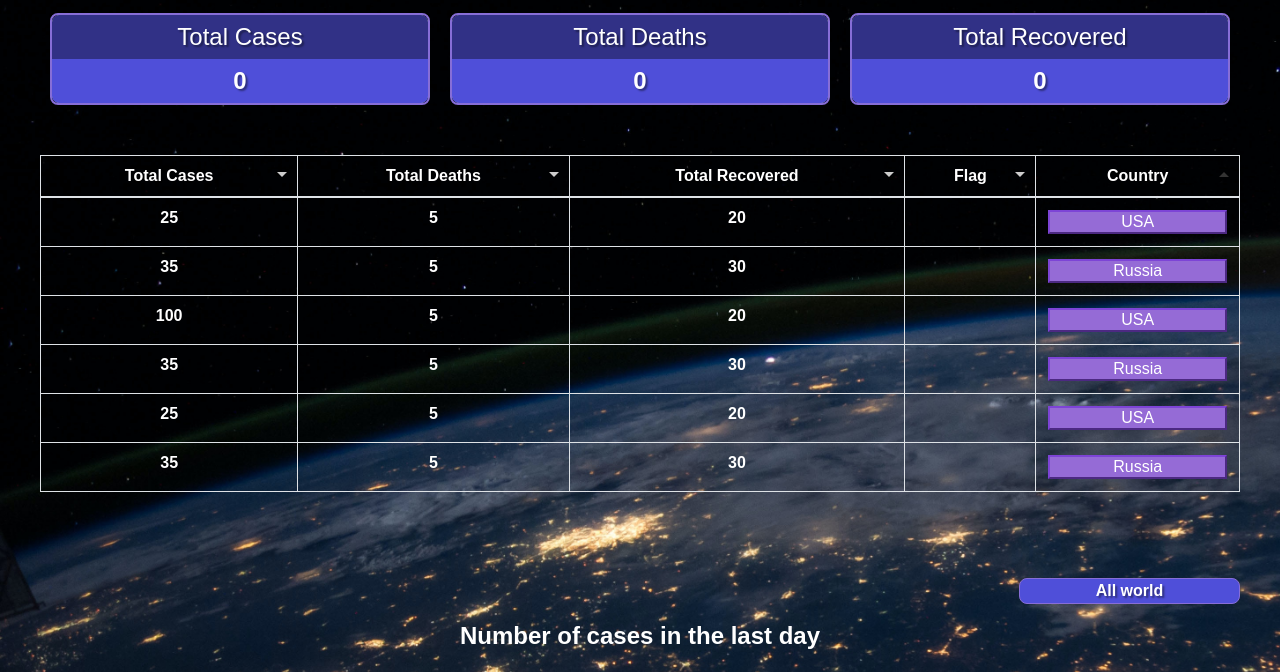
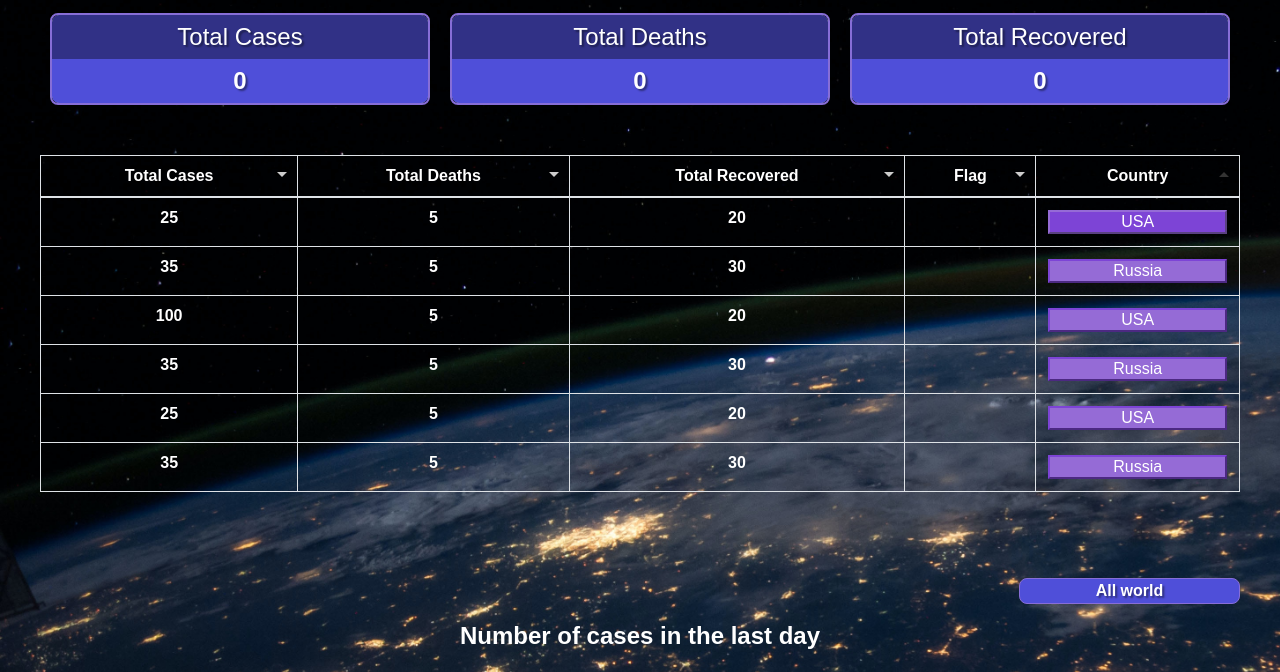
Before and after one commit to dimit999/covid-19_Dashboard, a website built with webpack: page src/index.html in a window 1280 px wide. In both pictures the pointer is over the button 1137 px from the left and 321 px from the top of the page. Shown: the part 99-771 px from the top of the page. Built offline with nearby package versions, Linux system fonts and the light colour scheme; some packages are replaced by stand-ins of ours; a script that the page names is missing.

Commit message:
feat: counties table: fix css for btn

```diff
--- a/src/sass/components/_countries-table.scss
+++ b/src/sass/components/_countries-table.scss
@@ -55,6 +55,12 @@
     color: $color-white;
     background-color: $color-purple-light;
     border-color: $color-border-dark;
+    width: 100%;
+  }
+
+  .country-btn:hover, .country-btn:focus {
+    background-color: $color-border-dark;
+    border-color: $color-purple-light;
   }
 
   .row {
@@ -70,10 +76,6 @@
     color: $color-white;
     background-color: $color-background-top-elem;
     border-color: $color-border;
-  }
-
-  .country-btn {
-    width: 100%;
   }
 
 
```
Also changed, not shown: src/sass/style.css, 1 other file.
